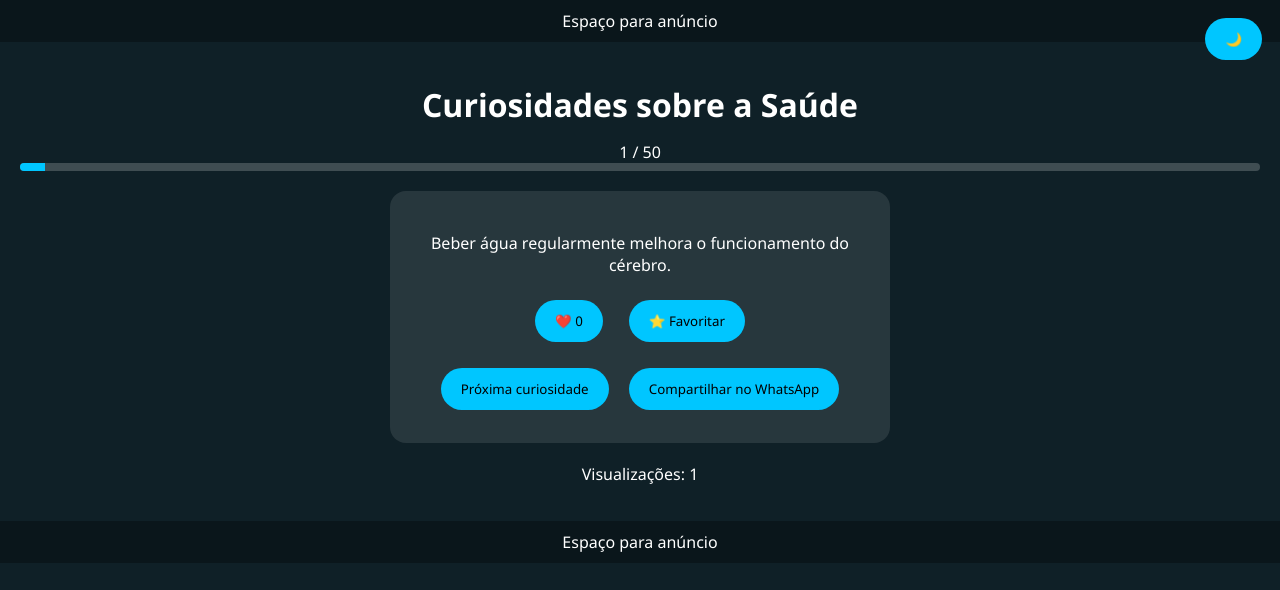
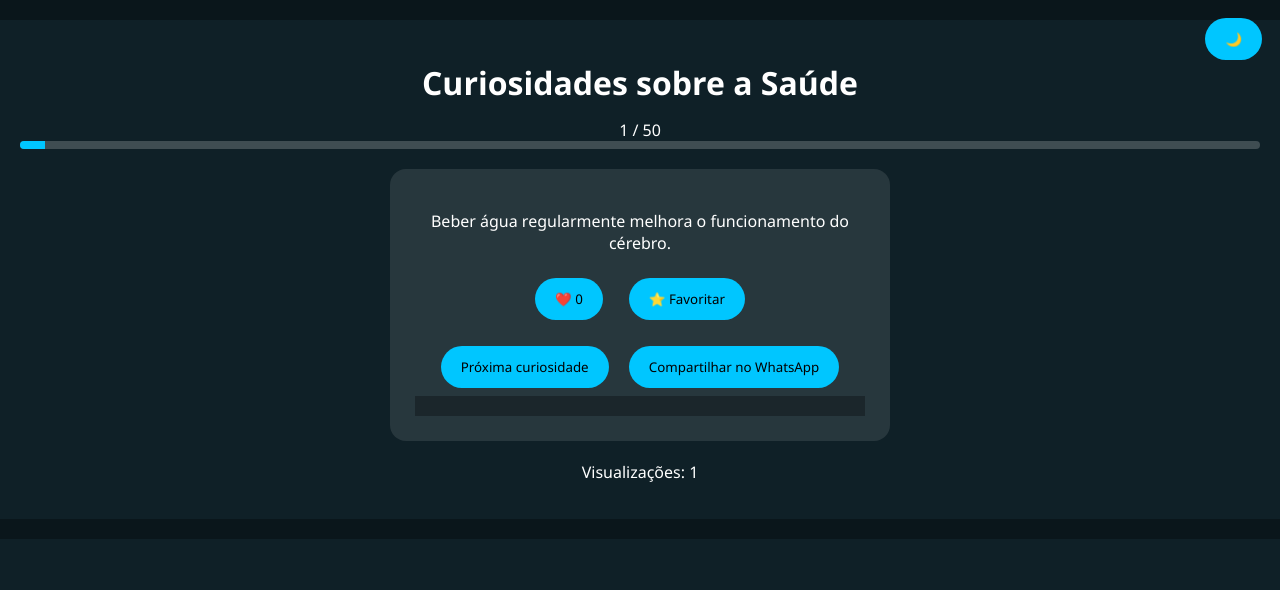
Before and after one commit to Meliodas-hub26/Curiosidades-, a plain HTML site: page index.html in a window 1280 px wide. Both pictures are taken after a click on the button "COMEÇAR". Drawn offline with Linux system fonts and the light colour scheme.

Commit message:
Update index.html

```diff
--- a/index.html
+++ b/index.html
@@ -8,7 +8,10 @@
 </head>
 <body>
 
-  <div class="ad ad-top">Espaço para anúncio</div>
+  <!-- WEB-PUSH #2 -->
+  <div class="ad ad-top">
+    <div data-banner-id="1477081"></div>
+  </div>
 
   <button id="themeToggle">🌙</button>
 
@@ -38,12 +41,21 @@
 
       <button id="nextBtn">Próxima curiosidade</button>
       <button id="shareBtn">Compartilhar no WhatsApp</button>
+
+      <!-- VIDEO ADS #1 -->
+      <div class="ad ad-video">
+        <div data-banner-id="1477082"></div>
+      </div>
+
     </div>
 
     <p class="views">Visualizações: <span id="viewsCount">0</span></p>
   </main>
 
-  <div class="ad ad-bottom">Espaço para anúncio</div>
+  <!-- BANNER #1 -->
+  <div class="ad ad-bottom">
+    <div data-banner-id="1477083"></div>
+  </div>
 
   <script src="script.js"></script>
 </body>
```
